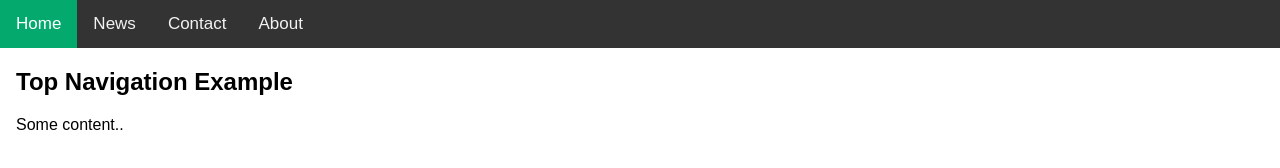
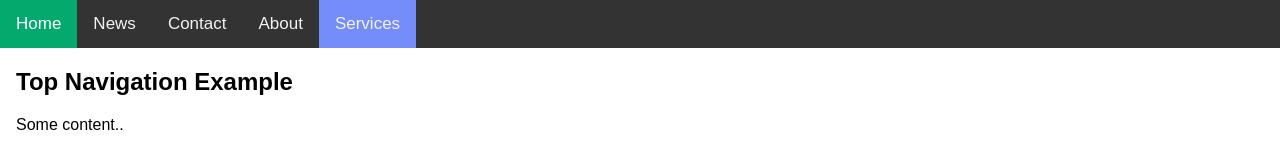
Before and after one commit to amolkedar1996/Project3, a plain HTML site: page index.html in a window 1280 px wide. Drawn offline with Linux system fonts and the light colour scheme.

Commit message:
services  link added and css
services  link added and css

```diff
--- a/index.html
+++ b/index.html
@@ -31,6 +31,10 @@ body {
   background-color: #04AA6D;
   color: white;
 }
+.service-class{
+  color:pink;
+  background-color: #758df8;
+}
 </style>
 </head>
 <body>
@@ -40,6 +44,7 @@ body {
   <a href="#news">News</a>
   <a href="#contact">Contact</a>
   <a href="#about">About</a>
+  <a href="#services" class="service-class">Services</a>
 </div>
 
 <div style="padding-left:16px">
```
